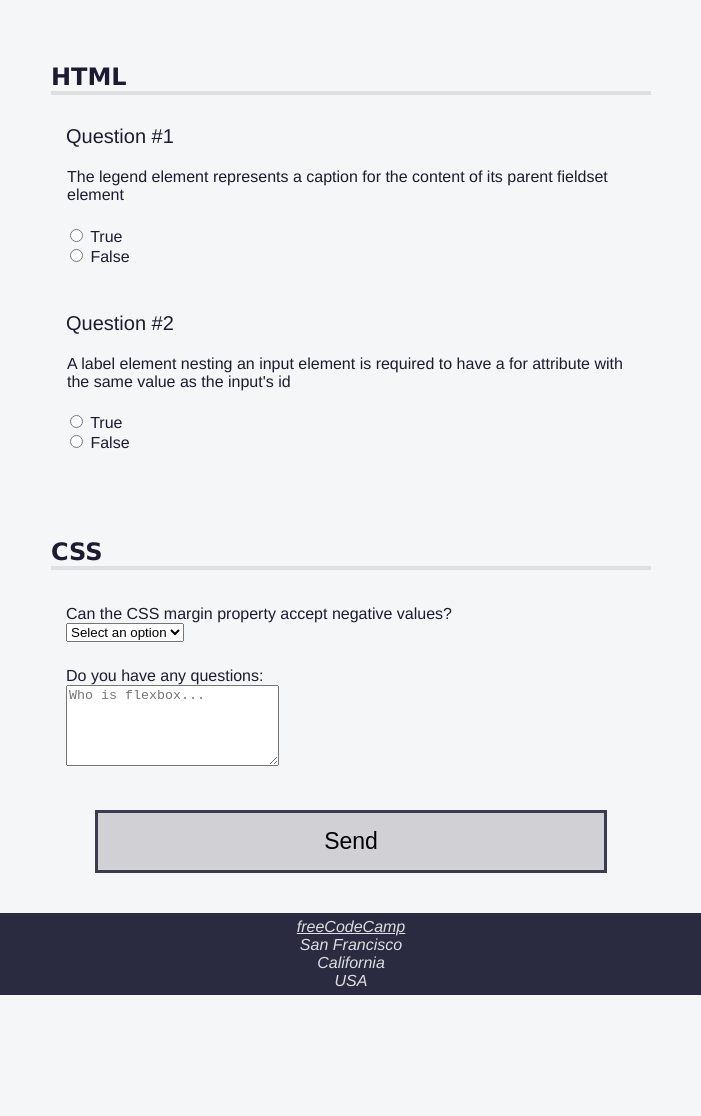
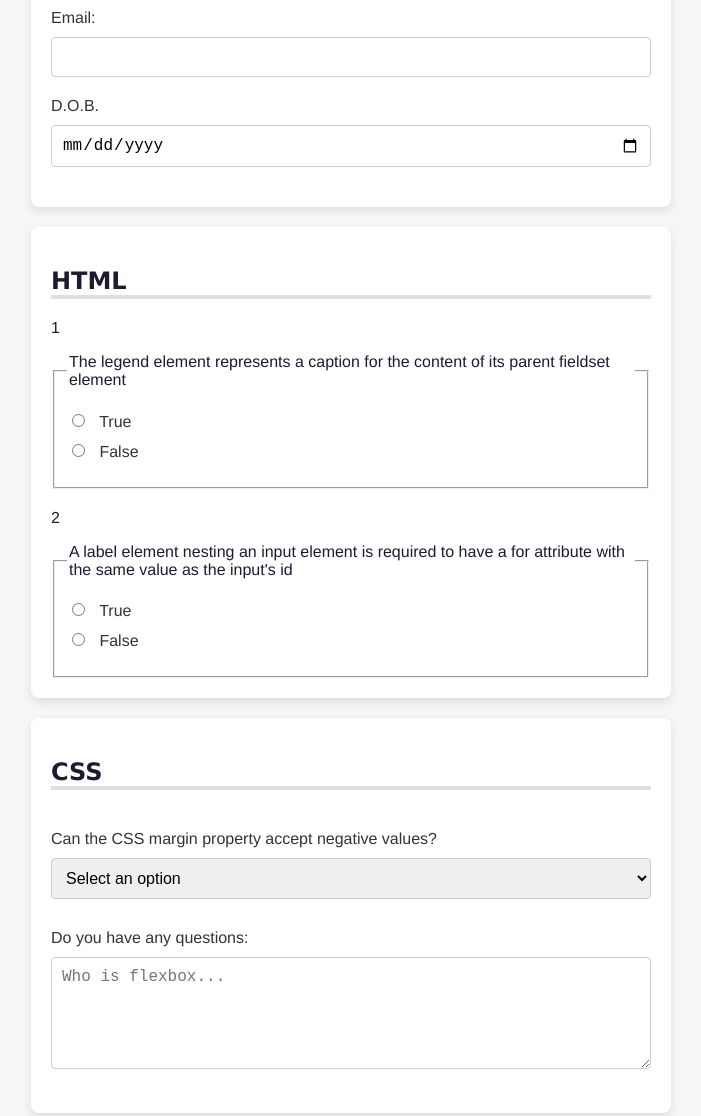
Before and after one commit to marjan-ahmed/Accessible-html-css-quiz, a plain HTML site: page index.html in a window 1280 px wide. Shown: the part 271-1387 px from the top of the page, without its empty margins (289-990 px from the left). Before the commit the page ends 1266 px from the top, so only its background shows below. Drawn offline with Linux system fonts and the light colour scheme.

Commit message:
more visually appealing css changes

```diff
--- a/styles.css
+++ b/styles.css
@@ -7,19 +7,21 @@
 body {
   background: #f5f6f7;
   color: #1b1b32;
-    font-family: Helvetica;
+  font-family: Helvetica, Arial, sans-serif;
   margin: 0;
 }
 
 header {
   width: 100%;
-    height: 50px;
+  height: 70px;
   background-color: #1b1b32;
   display: flex;
   justify-content: space-between;
   align-items: center;
+  padding: 0 20px;
   position: fixed;
   top: 0;
+  z-index: 1000;
 }
 
 #logo {
@@ -31,8 +33,9 @@
 
 h1 {
   color: #f1be32;
-    font-size: min(5vw, 1.2em);
+  font-size: min(5vw, 1.5em);
   text-align: center;
+  margin: 0;
 }
 
 nav {
@@ -44,18 +47,17 @@
 nav > ul {
   display: flex;
   justify-content: space-evenly;
-    flex-wrap: wrap;
   align-items: center;
   padding-inline-start: 0;
   margin-block: 0;
   height: 100%;
+  list-style: none;
 }
 
 nav > ul > li {
   color: #dfdfe2;
   margin: 0 0.2rem;
   padding: 0.2rem;
-    display: block;
 }
 
 nav > ul > li:hover {
@@ -70,75 +72,55 @@
 }
 
 main {
-    padding-top: 50px;
+  padding-top: 80px;
 }
 
 section {
-    width: 80%;
-    margin: 0 auto 10px auto;
+  width: 90%;
+  margin: 20px auto;
   max-width: 600px;
-  }
-
-  h1,
-  h2 {
-    font-family: Verdana, Tahoma;
+  background-color: #ffffff;
+  box-shadow: 0 4px 8px rgba(0, 0, 0, 0.1);
+  border-radius: 8px;
+  padding: 20px;
 }
 
 h2 {
+  font-family: Verdana, Tahoma, sans-serif;
+  font-size: 1.5em;
   border-bottom: 4px solid #dfdfe2;
-    margin-top: 0px;
-    padding-top: 60px;
+  margin-top: 0;
+  padding-top: 20px;
 }
 
-  .info {
-    padding: 10px 0 0 5px;
+.info, .formrow {
+  display: flex;
+  flex-direction: column;
+  gap: 10px;
+  margin-bottom: 20px;
 }
 
-  .formrow {
-    margin-top: 30px;
-    padding: 0px 15px;
+label {
+  font-size: 1em;
+  color: #333;
 }
 
-  input {
+input, select, textarea {
   font-size: 16px;
+  padding: 10px;
+  border: 1px solid #ccc;
+  border-radius: 4px;
+  width: 100%;
+  box-sizing: border-box;
 }
 
-  .info label, .info input {
-    display: inline-block;
-  }
-
-  .info input {
-    width: 50%;
-    text-align: left;
-  }
-
-  .info label {
-    width: 10%;
-    min-width: 55px;
-    text-align: right;
+input[type="radio"] {
+  width: auto;
+  margin-right: 10px;
 }
 
 .question-block {
-    text-align: left;
-    display: block;
-    width: 100%;
   margin-top: 20px;
-    padding-top: 5px;
-  }
-
-  p {
-    margin-top: 5px;
-    padding-left: 15px;
-    font-size: 20px;
-  }
-
-  p::before {
-    content: "Question #";
-  }
-
-  .question {
-    border: none;
-    padding-bottom: 0;
 }
 
 .answers-list {
@@ -146,24 +128,35 @@
   padding: 0;
 }
 
+.answers-list li {
+  margin-bottom: 10px;
+}
+
 button {
   display: block;
   margin: 40px auto;
-    width: 40%;
+  width: 50%;
   padding: 15px;
-    font-size: 23px;
-    background: #d0d0d5;
-    border: 3px solid #3b3b4f;
+  font-size: 18px;
+  background: #1b1b32;
+  color: #fff;
+  border: none;
+  border-radius: 4px;
+  cursor: pointer;
+}
+
+button:hover {
+  background: #333;
 }
 
 footer {
   background-color: #2a2a40;
   display: flex;
   justify-content: center;
+  padding: 10px 0;
 }
 
-  footer,
-  footer a {
+footer, footer a {
   color: #dfdfe2;
 }
 
```
Lines whose indentation alone changed are shown as unchanged.
